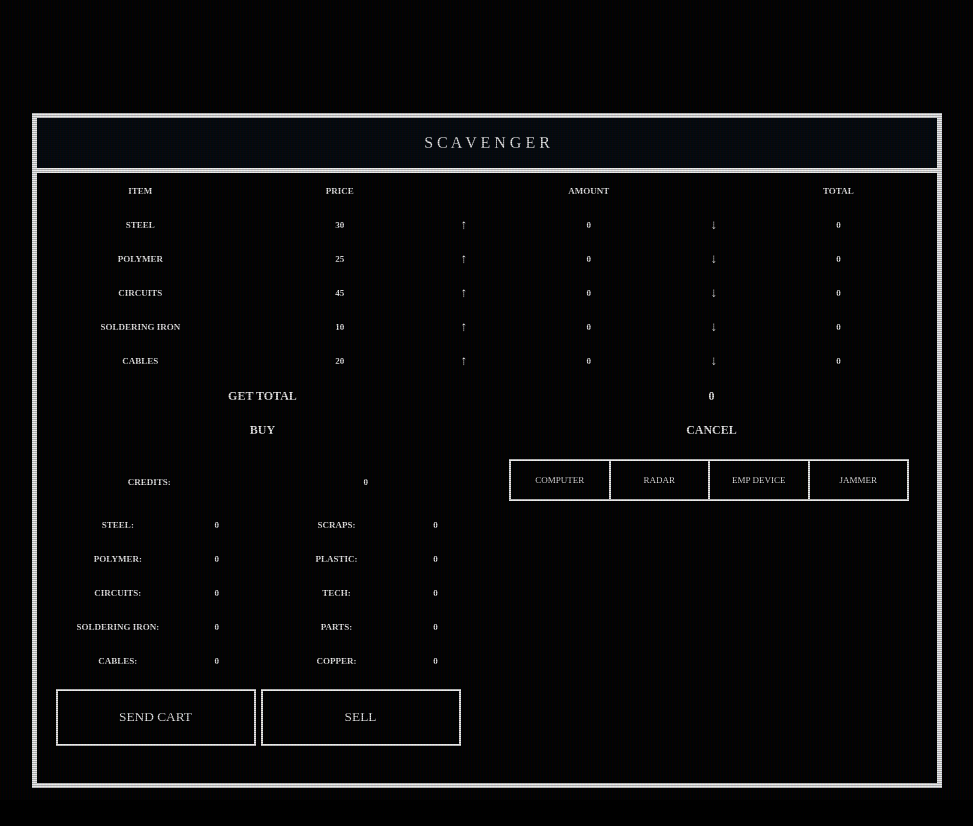
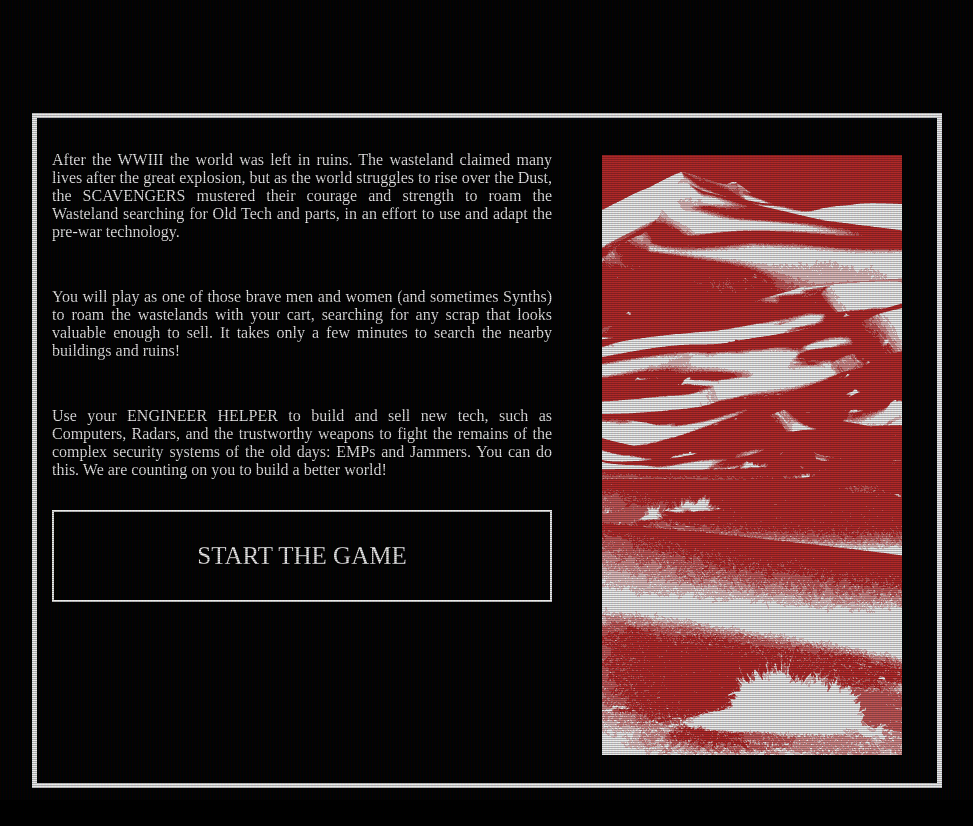
Before and after one commit to anwoden/scavenger, a plain HTML site: page index.html in a window 1280 px wide. Shown: the whole page, without its empty margins (153-1126 px from the left). Drawn offline with Linux system fonts and the light colour scheme.

Commit message:
100% finalizado - Restam algumas opcoes esteticas apenas - Todas as funcionalidades implementadas (apesar do codigo ligeiramente baguncado)

```diff
--- a/ASSETS/CSS/styles.css
+++ b/ASSETS/CSS/styles.css
@@ -508,6 +508,47 @@ table th .green:hover{
     position: absolute;
     align-items: center;
 }
+/*intro*/
+.modalwindowIntro {
+    display: flex;
+    flex: 1;
+    height: 660px;
+    width: 900px;
+    background-color: rgb(0, 0, 0);
+    position: absolute;
+    align-items: center;
+}
+.textintro{
+    float: left;
+}
+.leftIntro{
+    text-align: justify;
+    display: flex;
+    width: 500px;
+    margin: 15px;
+}
+.okIntro {
+    text-align: center;
+    width: 500px;
+    padding: 30px;
+    font-size: 25px;
+    border: solid 2px white;
+    cursor: pointer;
+}
+.okIntro:hover {
+    animation: pulse3 1s ease infinite;
+}
+.rightIntro {
+    float: right;
+    width: 300px;
+    height: 600px;
+    background-color: #be2a2a;
+    margin: 35px;
+    background-image: url(/ASSETS/IMG/wasteland.png);
+
+}
+
+
 .modalcontent {
     width: 900px;
     height: 120px;
--- a/ASSETS/JAVA/script.js
+++ b/ASSETS/JAVA/script.js
@@ -622,3 +622,7 @@ function showJam() {
         screen.style.display=['none'];
     }
 }
+
+function closeIntro() {
+    document.getElementById("modalScreenIntro").style.display=['none'];
+}
--- a/index.html
+++ b/index.html
@@ -14,6 +14,33 @@
         <audio id="click2" src="ASSETS/IMG/Audio/click2.mp3"></audio>
     </head>
     <body class="crt">
+        <div class="modalwindowIntro" style="display:block;" id="modalScreenIntro">
+            <div class="textintro">
+                <div class="leftIntro">
+                <p>After the WWIII the world was left in ruins. The wasteland claimed many lives after the great
+                    explosion, but as the world struggles to rise over the Dust, the SCAVENGERS mustered their courage
+                    and strength to roam the Wasteland searching for Old Tech and parts, in an effort to use and adapt
+                    the pre-war technology.</p>
+                </div>
+                <div class="leftIntro">
+                    <p>You will play as one of those brave men and women (and sometimes Synths) to roam the wastelands
+                    with your cart, searching for any scrap that looks valuable enough to sell. It takes only a few
+                    minutes to search the nearby buildings and ruins!</p>
+                </div>
+                <div class="leftIntro">
+                    <p>Use your ENGINEER HELPER to build and sell new tech, such as Computers, Radars, and the trustworthy
+                    weapons to fight the remains of the complex security systems of the old days: EMPs and Jammers.
+                    You can do this. We are counting on you to build a better world!</p>
+                    </p>
+                </div>
+                <div class="leftIntro">
+                    <div class="okIntro" onclick="closeIntro();purchaseAudio();"><a>START THE GAME</a></div>
+                </div>
+            </div>
+            <div class="rightIntro">
+
+            </div>
+        </div>
         <div class="modalwindow" style="display:none;" id="modalScreen">
             <div class="modalcontent">
                 <div class="modaltitle">
```
Also changed, not shown: ASSETS/IMG/wasteland.png (added).
